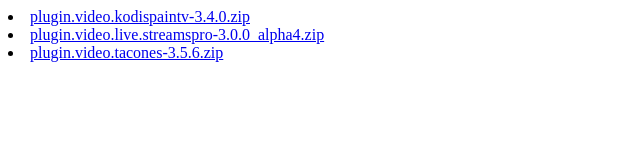
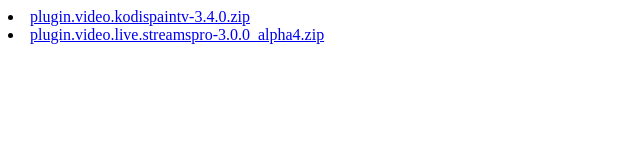
Before and after one commit to SomeoneLikeYou462/Konectas-Fuente, a website: page ADDONS KODI 18, 19 Y 20/Addons de Video/index.html in a window 1280 px wide. Shown: the whole page, without its empty margins (0-640 px from the left). Drawn offline with Linux system fonts and the light colour scheme.

Commit message:
:robot: HTML files generated

```diff
--- a/ADDONS KODI 18, 19 Y 20/Addons de Video/index.html
+++ b/ADDONS KODI 18, 19 Y 20/Addons de Video/index.html
@@ -1,3 +1,2 @@
 <li><a href="plugin.video.kodispaintv-3.4.0.zip">plugin.video.kodispaintv-3.4.0.zip</a></li>
 <li><a href="plugin.video.live.streamspro-3.0.0_alpha4.zip">plugin.video.live.streamspro-3.0.0_alpha4.zip</a></li>
-<li><a href="plugin.video.tacones-3.5.6.zip">plugin.video.tacones-3.5.6.zip</a></li>
```
